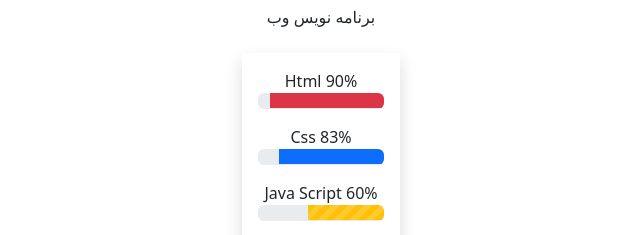
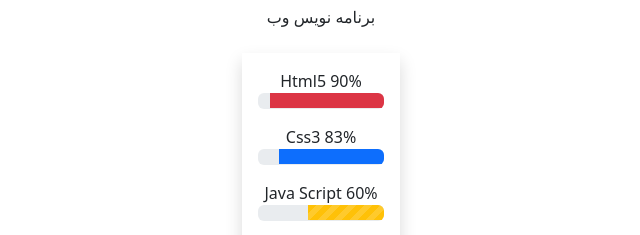
Before and after one commit to thehamid-a/About-me, a plain HTML site: page index.html in a window 1280 px wide. Shown: the part 252-487 px from the top of the page, 319-959 px from the left. Drawn offline with Linux system fonts and the light colour scheme.

Commit message:
Update index.html "edit name skill"

```diff
--- a/index.html
+++ b/index.html
@@ -18,11 +18,11 @@
             <h1 class="fs-4">حمید آخی زاده</h1>
             <p class="fs-6">برنامه نویس وب</p>
             <div class="mt-4 shadow p-3 ro ">
-                <span >Html 90%</span>
+                <span >Html5 90%</span>
             <div class="progress  mb-3" role="progressbar" aria-label="Basic example" aria-valuenow="25" aria-valuemin="0" aria-valuemax="100">
                 <div class="progress-bar bg-danger text-black" style="width: 90% ; height: 15px;"></div>
             </div>
-            <span>Css 83%</span>
+            <span>Css3 83%</span>
             <div class="progress mb-3" role="progressbar" aria-label="Basic example" aria-valuenow="25" aria-valuemin="0" aria-valuemax="100">
                 <div class="progress-bar text-black" style="width: 83% ; height: 15px;"></div>
             </div>
```
